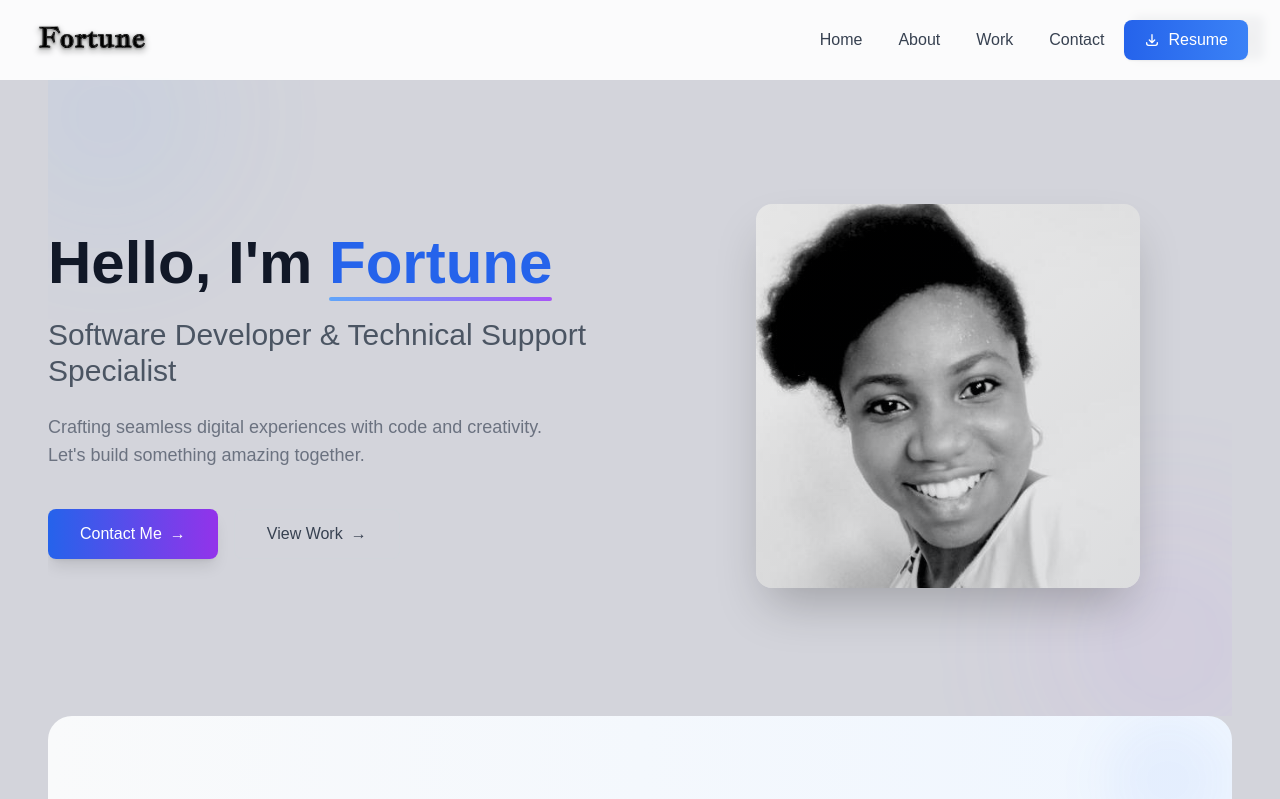
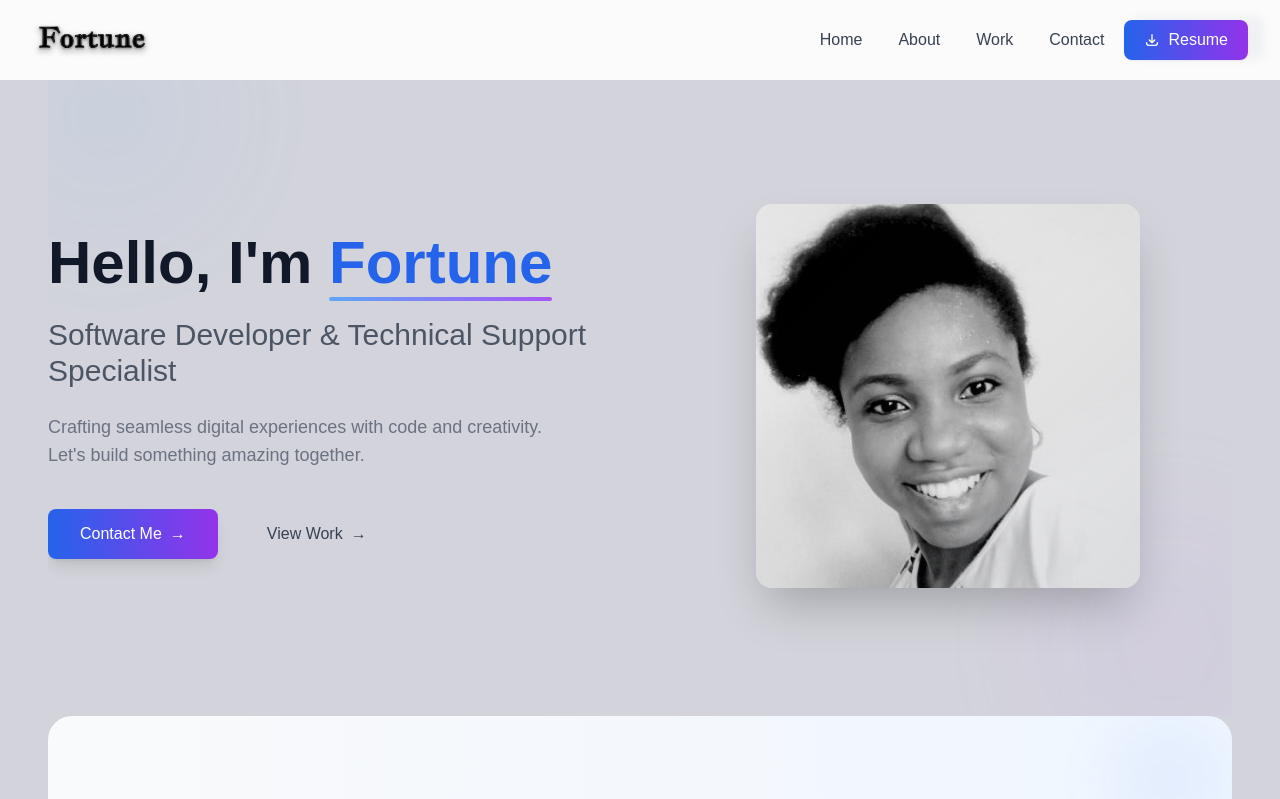
Before and after one commit to Fortunechinenyem/UpdatedPortfolio, a Next.js app: page / in a window 1280 px wide. Shown: the top 799 px of the page. Built offline with nearby package versions, Linux system fonts and the light colour scheme.

Commit message:
updated the footer

```diff
--- a/app/components/Footer.jsx
+++ b/app/components/Footer.jsx
@@ -15,10 +15,9 @@ import {
 
 function Footer() {
   return (
-    <footer className="bg-gray-900 text-gray-300 pt-16 pb-8">
+    <footer className="bg-gray-600 text-gray-300 pt-16 pb-8">
       <div className="max-w-7xl mx-auto px-4 sm:px-6 lg:px-8">
         <div className="grid grid-cols-1 md:grid-cols-12 gap-12">
-          {/* Brand Info */}
           <div className="md:col-span-4">
             <Link href="/" className="flex items-center group">
               <Image
@@ -59,7 +58,6 @@ function Footer() {
             </div>
           </div>
 
-          {/* Quick Links */}
           <div className="md:col-span-3 md:col-start-6">
             <h3 className="text-xl font-semibold text-white mb-6 relative inline-block">
               <span className="relative z-10">Quick Links</span>
@@ -85,7 +83,6 @@ function Footer() {
             </ul>
           </div>
 
-          {/* Social Links */}
           <div className="md:col-span-4 md:col-start-9">
             <h3 className="text-xl font-semibold text-white mb-6 relative inline-block">
               <span className="relative z-10">Connect With Me</span>
--- a/app/components/Navbar.jsx
+++ b/app/components/Navbar.jsx
@@ -51,7 +51,7 @@ const Navbar = () => {
             <Link
               href="/mycv.pdf"
               download="Fortune_CV.pdf"
-              className="ml-4 px-5 py-2 bg-gradient-to-r from-blue-600 to-blue-500 text-white rounded-lg font-medium hover:from-blue-700 hover:to-blue-600 transition-all duration-300 shadow-sm hover:shadow-md flex items-center"
+              className="ml-4 px-5 py-2 bg-gradient-to-r from-blue-600 to-purple-600 hover:from-blue-700 hover:to-purple-700 text-white rounded-lg font-medium transition-all duration-300 transform hover:-translate-y-1 shadow-lg  text-white rounded-lg font-medium hover:from-blue-700 hover:to-blue-600 transition-all duration-300 shadow-sm hover:shadow-md flex items-center"
             >
               <svg
                 className="w-4 h-4 mr-2"
@@ -70,7 +70,6 @@ const Navbar = () => {
             </Link>
           </div>
 
-          {/* Mobile Menu Button */}
           <div className="md:hidden flex items-center">
             <button
               onClick={() => setIsOpen(!isOpen)}
@@ -99,13 +98,11 @@ const Navbar = () => {
         </div>
       </div>
 
-      {/* Mobile Menu */}
       <div
         className={`md:hidden fixed inset-0 z-40 transition-all duration-300 ease-in-out ${
           isOpen ? "opacity-100 visible" : "opacity-0 invisible"
         }`}
       >
-        {/* Semi-transparent overlay */}
         <div
           className={`absolute inset-0 bg-black/50 transition-opacity duration-300 ${
             isOpen ? "opacity-100" : "opacity-0"
@@ -113,7 +110,6 @@ const Navbar = () => {
           onClick={() => setIsOpen(false)}
         ></div>
 
-        {/* Menu panel - now using solid white background */}
         <div
           className={`absolute right-0 top-0 h-full w-4/5 max-w-sm bg-white shadow-xl transform transition-transform duration-300 ease-in-out ${
             isOpen ? "translate-x-0" : "translate-x-full"
```
